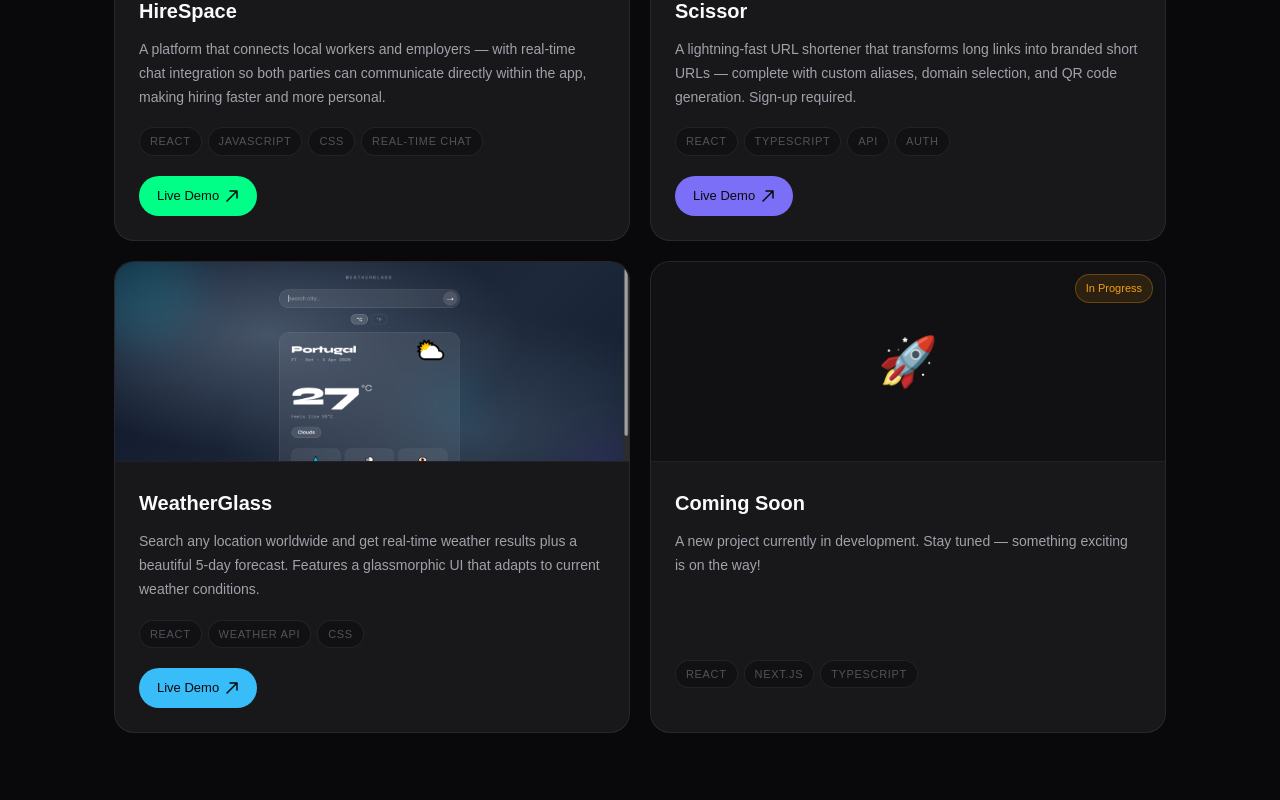
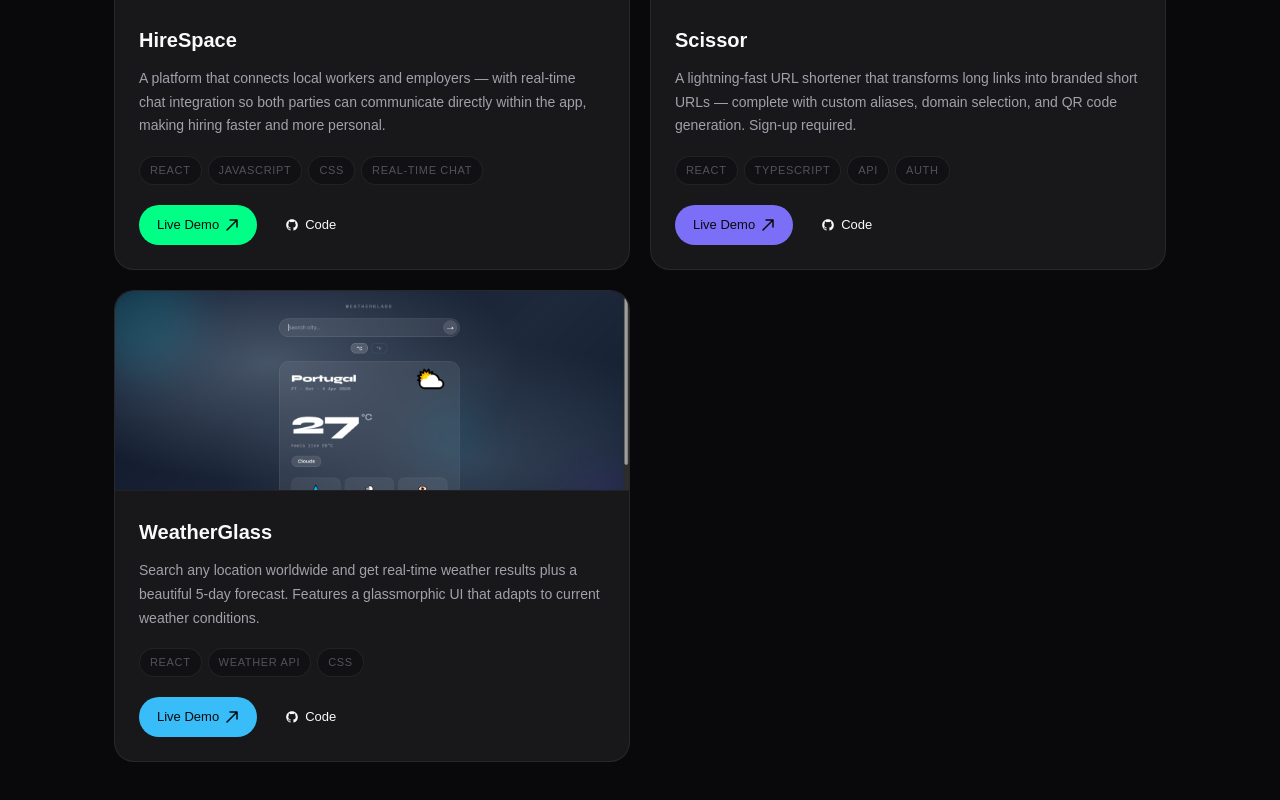
Before and after one commit to Lamhace/MyPortfolio, a React (Create React App) app: page / in a window 1280 px wide. Shown: the part 3354-4154 px from the top of the page. Built offline with nearby package versions, Linux system fonts and the light colour scheme; a web font is replaced by a local one.

Commit message:
Add GitHub links to project details and update text

```diff
--- a/src/components/Projects.js
+++ b/src/components/Projects.js
@@ -9,6 +9,7 @@ const projects = [
       'A platform that connects local workers and employers — with real-time chat integration so both parties can communicate directly within the app, making hiring faster and more personal.',
     tags: ['React', 'JavaScript', 'CSS', 'Real-time Chat'],
     live: 'https://hirespace-chi.vercel.app/',
+    github: 'https://github.com/Lamhace',
     color: '#00ff87',
     image: '/images/hirespace.png',
   },
@@ -19,6 +20,7 @@ const projects = [
       'A lightning-fast URL shortener that transforms long links into branded short URLs — complete with custom aliases, domain selection, and QR code generation. Sign-up required.',
     tags: ['React', 'TypeScript', 'API', 'Auth'],
     live: 'https://lamhaceurlscissor.vercel.app/',
+    github: 'https://github.com/Lamhace/Scissor',
     color: '#7c6ff7',
     image: '/images/scissor.png',
   },
@@ -29,19 +31,9 @@ const projects = [
       'Search any location worldwide and get real-time weather results plus a beautiful 5-day forecast. Features a glassmorphic UI that adapts to current weather conditions.',
     tags: ['React', 'Weather API', 'CSS'],
     live: 'https://weather-app-for-p.vercel.app/',
+    github: 'https://github.com/Lamhace/WeatherAppForP',
     color: '#38bdf8',
     image: '/images/weatherglass.png',
-  },
-  {
-    id: 4,
-    title: 'Coming Soon',
-    description:
-      'A new project currently in development. Stay tuned — something exciting is on the way!',
-    tags: ['React', 'Next.js', 'TypeScript'],
-    live: '#',
-    color: '#f59e0b',
-    emoji: '🚀',
-    wip: true,
   },
 ];
 
@@ -49,6 +41,14 @@ function ArrowIcon() {
   return (
     <svg width="14" height="14" viewBox="0 0 14 14" fill="none">
       <path d="M2 12L12 2M12 2H5M12 2V9" stroke="currentColor" strokeWidth="1.5" strokeLinecap="round" strokeLinejoin="round" />
+    </svg>
+  );
+}
+
+function GithubIcon() {
+  return (
+    <svg width="14" height="14" viewBox="0 0 24 24" fill="currentColor">
+      <path d="M12 2C6.477 2 2 6.484 2 12.017c0 4.425 2.865 8.18 6.839 9.504.5.092.682-.217.682-.483 0-.237-.008-.868-.013-1.703-2.782.605-3.369-1.343-3.369-1.343-.454-1.158-1.11-1.466-1.11-1.466-.908-.62.069-.608.069-.608 1.003.07 1.531 1.032 1.531 1.032.892 1.53 2.341 1.088 2.91.832.092-.647.35-1.088.636-1.338-2.22-.253-4.555-1.113-4.555-4.951 0-1.093.39-1.988 1.029-2.688-.103-.253-.446-1.272.098-2.65 0 0 .84-.27 2.75 1.026A9.564 9.564 0 0112 6.844c.85.004 1.705.115 2.504.337 1.909-1.296 2.747-1.027 2.747-1.027.546 1.379.202 2.398.1 2.651.64.7 1.028 1.595 1.028 2.688 0 3.848-2.339 4.695-4.566 4.943.359.309.678.92.678 1.855 0 1.338-.012 2.419-.012 2.747 0 .268.18.58.688.482A10.019 10.019 0 0022 12.017C22 6.484 17.522 2 12 2z" />
     </svg>
   );
 }
@@ -61,7 +61,7 @@ export default function Projects() {
           <span className="section-label">Projects</span>
           <h2 className="section-title">What I've Built</h2>
           <p className="section-sub">
-            A selection of my work — more coming as I keep building and shipping.
+            A selection of my production work — built with modern frontend architecture and clean code.
           </p>
         </div>
 
@@ -69,7 +69,7 @@ export default function Projects() {
           {projects.map((p, i) => (
             <div
               key={p.id}
-              className={`project-card reveal ${p.wip ? 'project-wip' : ''}`}
+              className="project-card reveal"
               style={{ transitionDelay: `${i * 0.1}s`, '--project-color': p.color }}
             >
               <div className="project-thumb">
@@ -78,7 +78,6 @@ export default function Projects() {
                 ) : (
                   <span className="project-emoji">{p.emoji}</span>
                 )}
-                {p.wip && <span className="project-wip-badge">In Progress</span>}
               </div>
 
               <div className="project-body">
@@ -92,9 +91,12 @@ export default function Projects() {
                 </div>
 
                 <div className="project-links">
-                  {!p.wip && (
-                    <a href={p.live} target="_blank" rel="noopener noreferrer" className="project-link primary">
-                      Live Demo <ArrowIcon />
+                  <a href={p.live} target="_blank" rel="noopener noreferrer" className="project-link primary">
+                    Live Demo <ArrowIcon />
+                  </a>
+                  {p.github && (
+                    <a href={p.github} target="_blank" rel="noopener noreferrer" className="project-link secondary">
+                      <GithubIcon /> Code
                     </a>
                   )}
                 </div>
```
